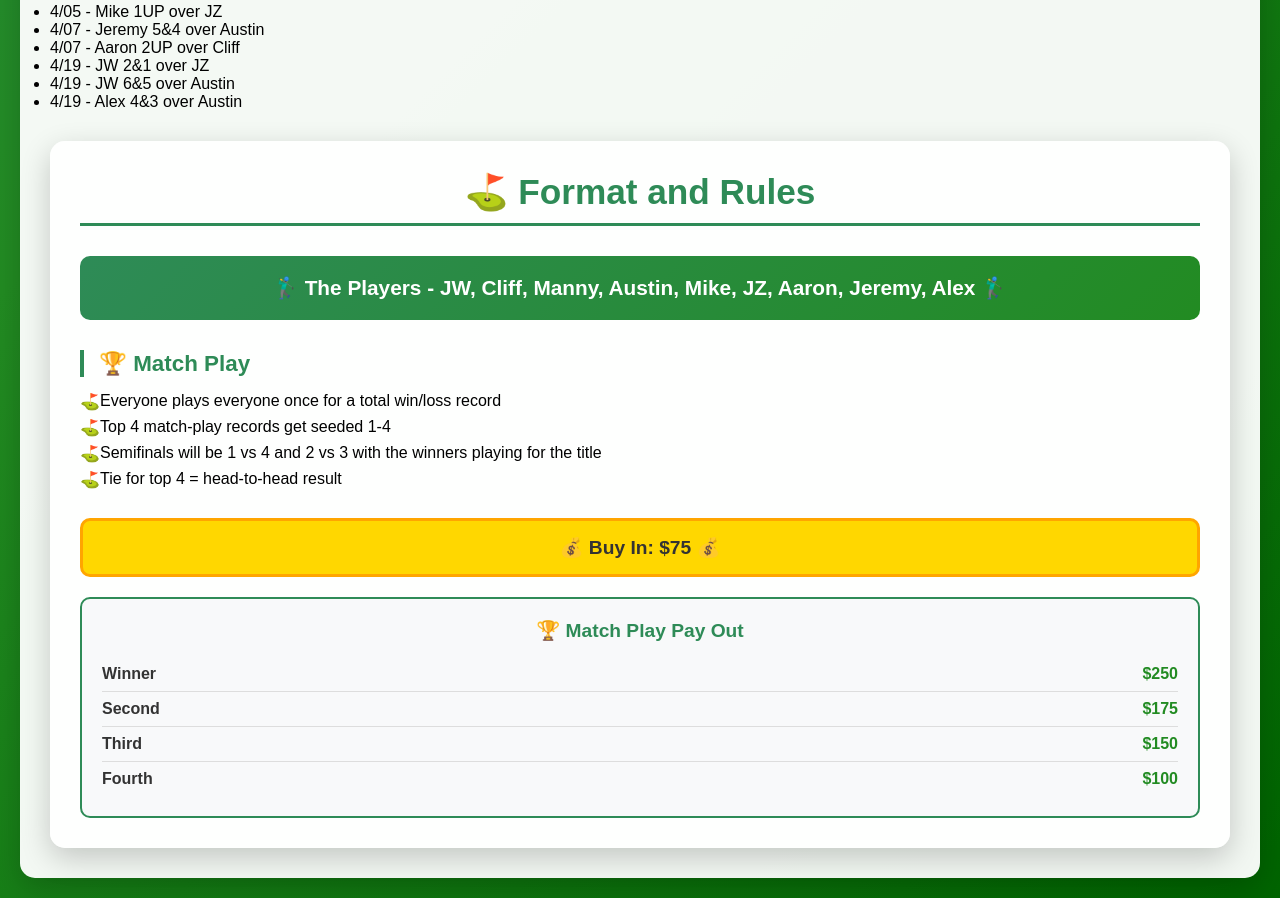
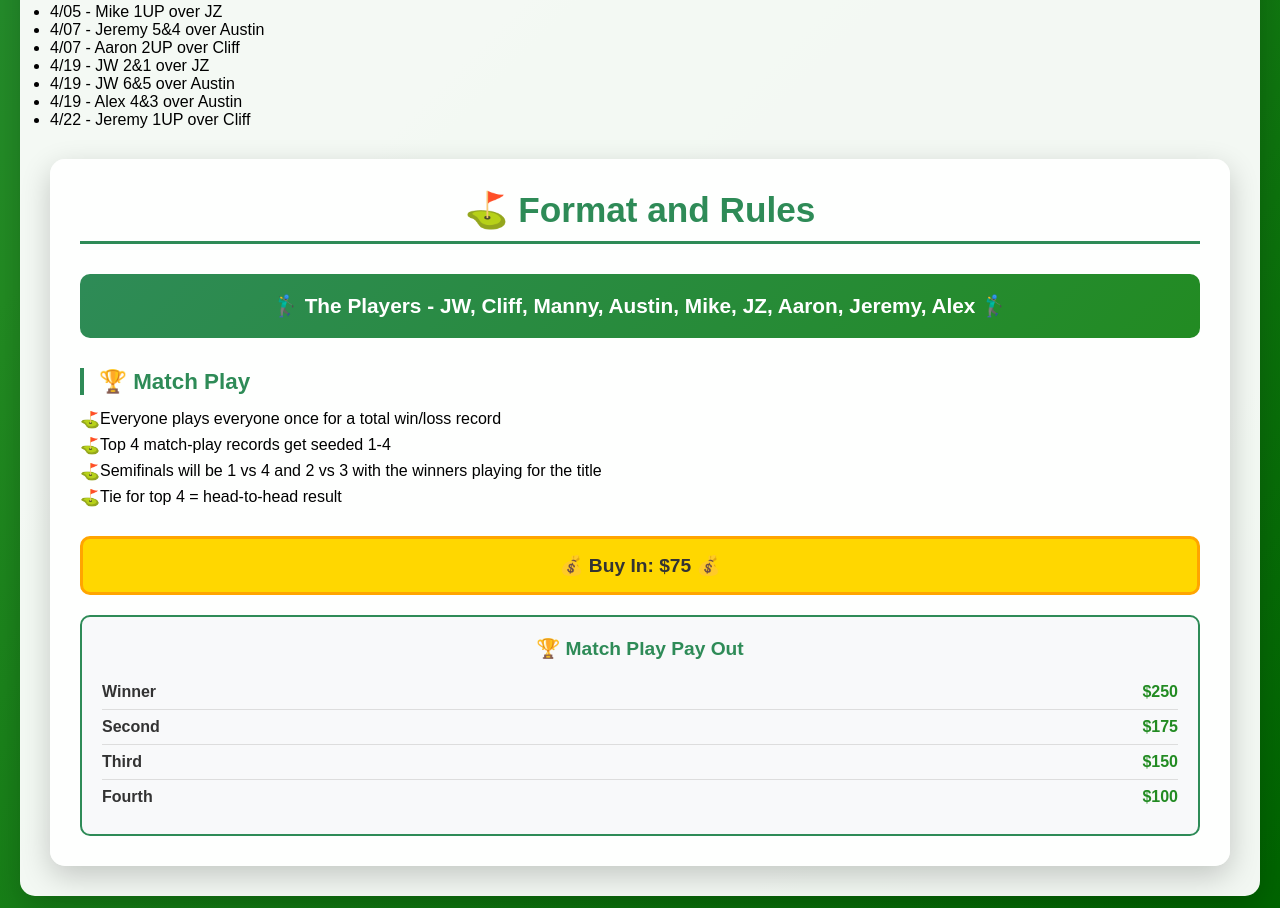
Before and after one commit to zingler27/vic-boys-golf-2026, a plain HTML site: page index.html in a window 1280 px wide. Shown: the part 1592-2500 px from the top of the page. Drawn offline with Linux system fonts and the light colour scheme.

Commit message:
Update index.html

```diff
--- a/index.html
+++ b/index.html
@@ -517,7 +517,7 @@ Par: 72 | Enter actual scores (e.g., 74 = +2, 70 = -2)
 <li>4/19 - JW 2&1 over JZ </li>
 <li>4/19 - JW 6&5 over Austin </li>
 <li>4/19 - Alex 4&3 over Austin </li>
-
+<li>4/22 - Jeremy 1UP over Cliff </li>
 
 
 
```
